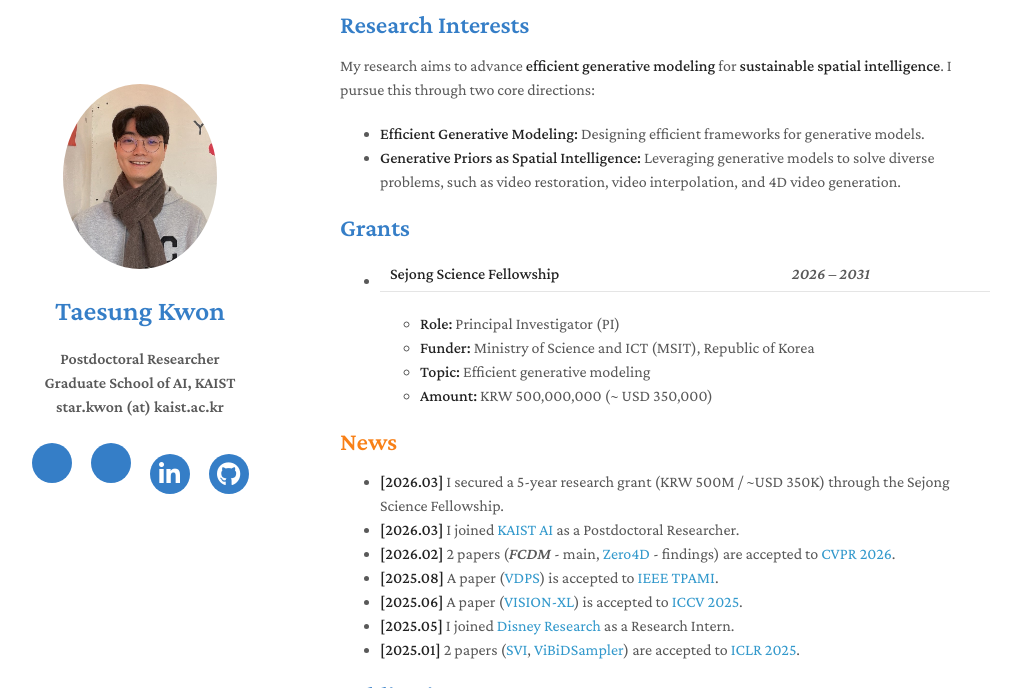
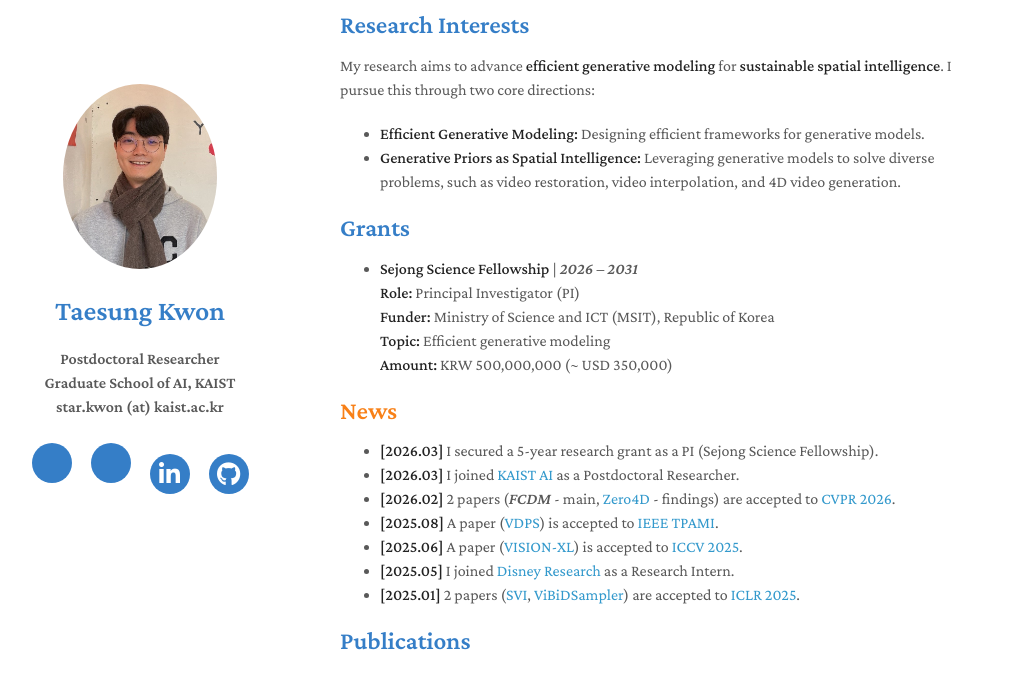
Before and after one commit to star-kwon/star-kwon.github.io, a Jekyll site: the page built from index.md, in a window 1280 px wide and 900 px high, scrolled down 540 px, cut to the strip 0-688 px from the top of the window. Shown: the whole strip, without its empty margins (130-1151 px from the left). Built offline with Jekyll 4.4.1, drawn with Linux system fonts in a browser that asks for light colours; nearby versions of some CDN libraries; comment, search, counter and statistics services are not loaded; a style sheet for code colours, icons or effects is not loaded; our own code applies the rules of GitHub Pages for plain Markdown files.

Commit message:
update grants

```diff
--- a/index.md
+++ b/index.md
@@ -30,14 +30,14 @@ My research aims to advance **efficient generative modeling** for **sustainable
 
 ## Grants
 - **Sejong Science Fellowship** | *2026 – 2031*
-  - **Role:** Principal Investigator (PI)
-  - **Funder:** Ministry of Science and ICT (MSIT), Republic of Korea
-  - **Topic:** Efficient generative modeling
-  - **Amount:** KRW 500,000,000 (~ USD 350,000)
+  <br>**Role:** Principal Investigator (PI)
+  <br>**Funder:** Ministry of Science and ICT (MSIT), Republic of Korea
+  <br>**Topic:** Efficient generative modeling
+  <br>**Amount:** KRW 500,000,000 (~ USD 350,000)
 
 
 ## <b style="color:#F88017">News</b>
-- **[2026.03]** I secured a 5-year research grant (KRW 500M / ~USD 350K) through the Sejong Science Fellowship.
+- **[2026.03]** I secured a 5-year research grant as a PI (Sejong Science Fellowship).
 - **[2026.03]** I joined [KAIST AI](https://gsai.kaist.ac.kr/) as a Postdoctoral Researcher.
 - **[2026.02]** 2 papers (*FCDM* - main, [Zero4D](https://arxiv.org/abs/2503.22622) - findings) are accepted to [CVPR 2026](https://cvpr.thecvf.com/Conferences/2026/).
 - **[2025.08]** A paper ([VDPS](https://ieeexplore.ieee.org/document/11123732)) is accepted to [IEEE TPAMI](https://www.computer.org/csdl/journal/tp).
@@ -293,4 +293,4 @@ Off-the-Shelf Video Diffusion Models</a></div>
 ## Media
 - **Featured on YTN News:** TPAMI research on zero-shot video restoration, 2025
 <br>
-<a href="https://www.youtube.com/watch?v=xi39viK9ozo" class="btn btn-sm z-depth-0" role="button" target="_blank" style="font-size:12px;">YouTube Video</a>
+<a href="https://www.youtube.com/watch?v=xi39viK9ozo" class="btn btn-sm z-depth-0" role="button" target="_blank" style="font-size:12px;">YouTube</a>
```
